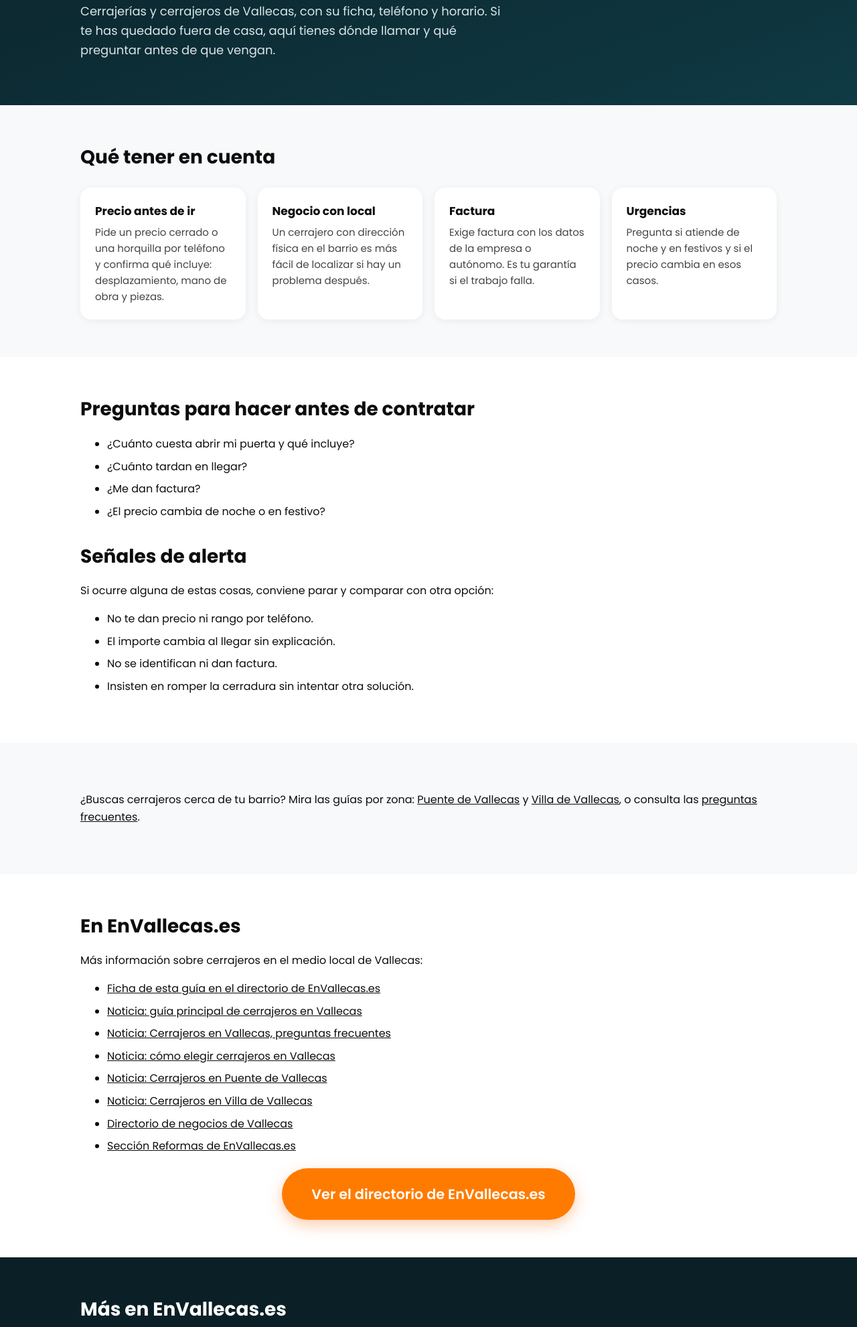
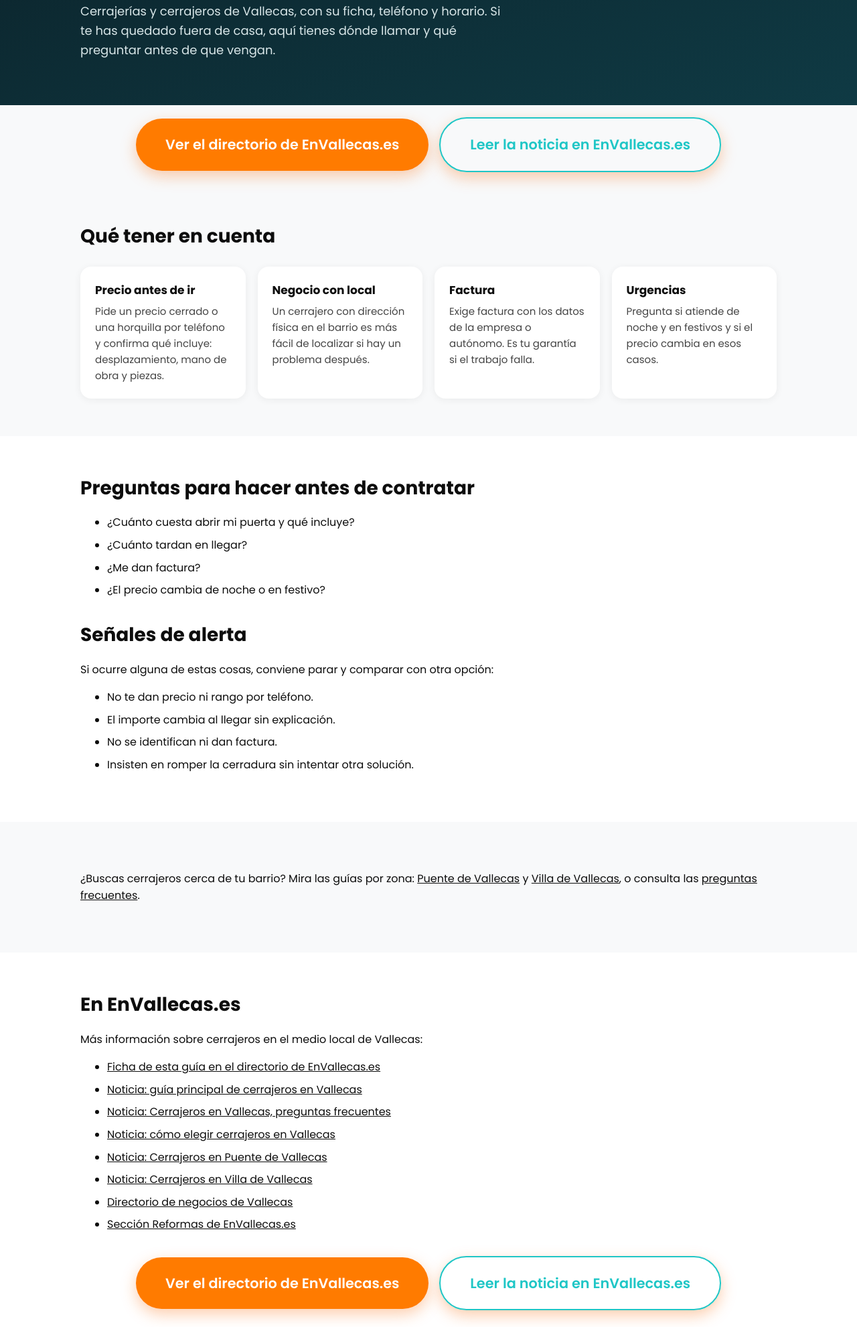
Before and after one commit to jaimebalaguer01/cerrajerosvallecas-pro, a plain HTML site: page como-elegir/index.html in a window 1280 px wide. Shown: the part 452-2433 px from the top of the page at 67% size. Drawn offline with Linux system fonts and the light colour scheme.

Commit message:
Botones de directorio y noticia también junto al texto de cada página
Co-Authored-By: Claude Sonnet 5.5 <noreply@anthropic.com>
Claude-Session: https://claude.ai/code/session_01C2douzTVvDqvuZYVRfqo1r

```diff
--- a/como-elegir/index.html
+++ b/como-elegir/index.html
@@ -24,6 +24,7 @@ h1{font-size:clamp(34px,6vw,60px);line-height:1.08;color:var(--teal);margin:16px
 .btn{display:inline-block;background:var(--orange);color:#fff;font-weight:600;text-decoration:none;padding:14px 26px;border-radius:99px;margin:8px 10px 0 0}
 .btn.alt{background:transparent;border:2px solid var(--teal);color:var(--teal)}
 .topbar{background:#fff;text-align:center;padding:14px 12px 22px;border-bottom:3px solid var(--teal)}.topbar .btn.big{display:inline-block;margin:8px 8px 0;padding:18px 34px}
+.inline-btns{text-align:center;padding:10px 0}.inline-btns .btn.big{display:inline-block;margin:8px}
 .btn.big{font-size:1.3rem;padding:22px 44px;box-shadow:0 8px 22px rgba(249,115,22,.35);display:block;width:fit-content;max-width:100%;margin:20px auto 0;text-align:center}
 section{padding:56px 0}
 h2{font-size:28px;margin:0 0 12px}
@@ -48,11 +49,13 @@ footer a{color:var(--teal)}
 <div class="topbar"><a class="btn big" href="https://envallecas.es/directorio">Ver el directorio de EnVallecas.es</a><a class="btn big alt" href="https://envallecas.es/noticias/cerrajeros-vallecas-como-elegir">Leer la noticia en EnVallecas.es</a></div>
 <header class="top"><div class="wrap"><a class="logo" href="/">Cerrajeros<span> Vallecas</span></a><nav><a href="/preguntas-frecuentes/">Preguntas frecuentes</a><a href="/como-elegir/">Cómo elegir</a><a href="/puente-de-vallecas/">Puente de Vallecas</a><a href="/villa-de-vallecas/">Villa de Vallecas</a></nav></div></header>
 <main><div class="hero" style="padding-bottom:50px"><div class="wrap"><span class="eyebrow">Guía local · actualizada 2026-11-14</span><h1>Cómo elegir cerrajeros en Vallecas</h1><p>Cerrajerías y cerrajeros de Vallecas, con su ficha, teléfono y horario. Si te has quedado fuera de casa, aquí tienes dónde llamar y qué preguntar antes de que vengan.</p></div></div>
+<div class="inline-btns"><a class="btn big" href="https://envallecas.es/directorio">Ver el directorio de EnVallecas.es</a><a class="btn big alt" href="https://envallecas.es/noticias/cerrajeros-vallecas-como-elegir">Leer la noticia en EnVallecas.es</a></div>
 <section><div class="wrap"><h2>Qué tener en cuenta</h2><div class="grid"><div class="card"><h3>Precio antes de ir</h3><p>Pide un precio cerrado o una horquilla por teléfono y confirma qué incluye: desplazamiento, mano de obra y piezas.</p></div><div class="card"><h3>Negocio con local</h3><p>Un cerrajero con dirección física en el barrio es más fácil de localizar si hay un problema después.</p></div><div class="card"><h3>Factura</h3><p>Exige factura con los datos de la empresa o autónomo. Es tu garantía si el trabajo falla.</p></div><div class="card"><h3>Urgencias</h3><p>Pregunta si atiende de noche y en festivos y si el precio cambia en esos casos.</p></div></div></div></section>
 <section style="background:#fff"><div class="wrap"><h2>Preguntas para hacer antes de contratar</h2><ul class="list"><li>¿Cuánto cuesta abrir mi puerta y qué incluye?</li><li>¿Cuánto tardan en llegar?</li><li>¿Me dan factura?</li><li>¿El precio cambia de noche o en festivo?</li></ul>
 <h2 style="margin-top:32px">Señales de alerta</h2><p>Si ocurre alguna de estas cosas, conviene parar y comparar con otra opción:</p><ul class="list"><li>No te dan precio ni rango por teléfono.</li><li>El importe cambia al llegar sin explicación.</li><li>No se identifican ni dan factura.</li><li>Insisten en romper la cerradura sin intentar otra solución.</li></ul></div></section>
 <section><div class="wrap"><p>¿Buscas cerrajeros cerca de tu barrio? Mira las guías por zona: <a href="/puente-de-vallecas/">Puente de Vallecas</a> y <a href="/villa-de-vallecas/">Villa de Vallecas</a>, o consulta las <a href="/preguntas-frecuentes/">preguntas frecuentes</a>.</p></div></section>
-<section style="background:#fff"><div class="wrap"><h2>En EnVallecas.es</h2><p>Más información sobre cerrajeros en el medio local de Vallecas:</p><ul class="list"><li><a href="https://envallecas.es/negocio/cerrajeros-vallecas">Ficha de esta guía en el directorio de EnVallecas.es</a></li><li><a href="https://envallecas.es/noticias/cerrajeros-vallecas-guia-que-preguntar">Noticia: guía principal de cerrajeros en Vallecas</a></li><li><a href="https://envallecas.es/noticias/cerrajeros-vallecas-preguntas-frecuentes">Noticia: Cerrajeros en Vallecas, preguntas frecuentes</a></li><li><a href="https://envallecas.es/noticias/cerrajeros-vallecas-como-elegir">Noticia: cómo elegir cerrajeros en Vallecas</a></li><li><a href="https://envallecas.es/noticias/cerrajeros-puente-de-vallecas">Noticia: Cerrajeros en Puente de Vallecas</a></li><li><a href="https://envallecas.es/noticias/cerrajeros-villa-de-vallecas">Noticia: Cerrajeros en Villa de Vallecas</a></li><li><a href="https://envallecas.es/directorio">Directorio de negocios de Vallecas</a></li><li><a href="https://envallecas.es/reformas">Sección Reformas de EnVallecas.es</a></li></ul><a class="btn big" href="https://envallecas.es/directorio">Ver el directorio de EnVallecas.es</a></div></section>
+<section style="background:#fff"><div class="wrap"><h2>En EnVallecas.es</h2><p>Más información sobre cerrajeros en el medio local de Vallecas:</p><ul class="list"><li><a href="https://envallecas.es/negocio/cerrajeros-vallecas">Ficha de esta guía en el directorio de EnVallecas.es</a></li><li><a href="https://envallecas.es/noticias/cerrajeros-vallecas-guia-que-preguntar">Noticia: guía principal de cerrajeros en Vallecas</a></li><li><a href="https://envallecas.es/noticias/cerrajeros-vallecas-preguntas-frecuentes">Noticia: Cerrajeros en Vallecas, preguntas frecuentes</a></li><li><a href="https://envallecas.es/noticias/cerrajeros-vallecas-como-elegir">Noticia: cómo elegir cerrajeros en Vallecas</a></li><li><a href="https://envallecas.es/noticias/cerrajeros-puente-de-vallecas">Noticia: Cerrajeros en Puente de Vallecas</a></li><li><a href="https://envallecas.es/noticias/cerrajeros-villa-de-vallecas">Noticia: Cerrajeros en Villa de Vallecas</a></li><li><a href="https://envallecas.es/directorio">Directorio de negocios de Vallecas</a></li><li><a href="https://envallecas.es/reformas">Sección Reformas de EnVallecas.es</a></li></ul><div class="inline-btns"><a class="btn big" href="https://envallecas.es/directorio">Ver el directorio de EnVallecas.es</a><a class="btn big alt" href="https://envallecas.es/noticias/cerrajeros-vallecas-como-elegir">Leer la noticia en EnVallecas.es</a></div>
+</div></section>
 <section class="band"><div class="wrap"><h2>Más en EnVallecas.es</h2><p>Directorio de negocios, noticias y guías de Puente y Villa de Vallecas.</p><a class="btn" href="https://envallecas.es/directorio">Ver el directorio</a><a class="btn alt" href="/">Volver a la guía</a></div></section>
 </main>
 <footer><div class="wrap"><p>Cerrajeros en Vallecas es una guía de <a href="https://envallecas.es">EnVallecas.es</a>, el medio local de Vallecas.</p>
```
Also changed, not shown: index.html (+3 -1 lines), preguntas-frecuentes/index.html (+4 -1 lines), puente-de-vallecas/index.html (+4 -1 lines), villa-de-vallecas/index.html (+4 -1 lines).
